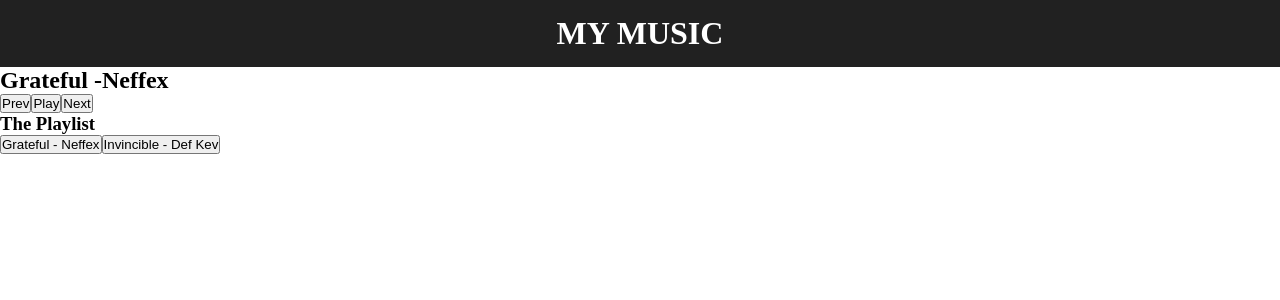
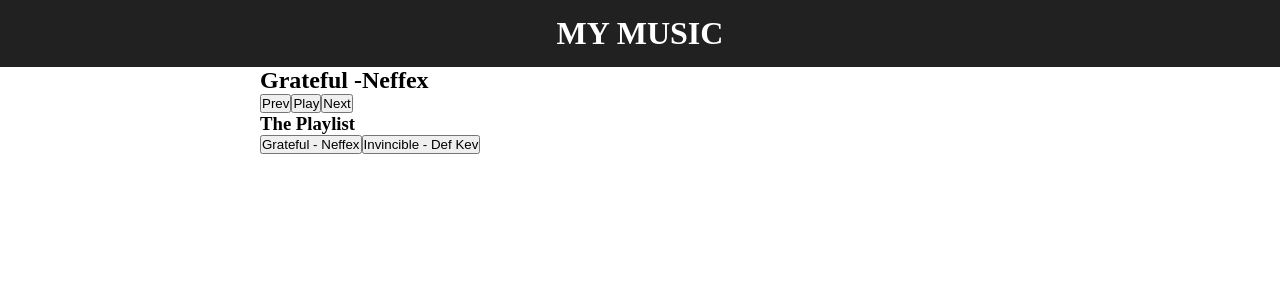
Before and after one commit to Obaayaa-1988/Vuejs-Music-App, a Vue app: page / in a window 1280 px wide. Shown: the top 300 px of the page. Built offline with nearby package versions, Linux system fonts and the light colour scheme.

Commit message:
added styling to main section and more functionality to play music

```diff
--- a/src/App.vue
+++ b/src/App.vue
@@ -74,6 +74,17 @@
       }
 
       this.player.play();
+      this.player.addEventListener('ended', function( ){
+        this.index++;
+        if(this.index > this.songs - 1){
+          this.index = 0;
+
+        }
+
+        this.current = this.songs[this.index];
+        this.play(this.current)
+
+      }.bind(this))
       this.isPlaying = true;
 
 
@@ -133,4 +144,10 @@
   padding: 15px;
   color: #fff;
 }
+main{
+  width: 100%;
+  max-width: 760px;
+  margin: 0 auto;
+
+}
 </style>
```
